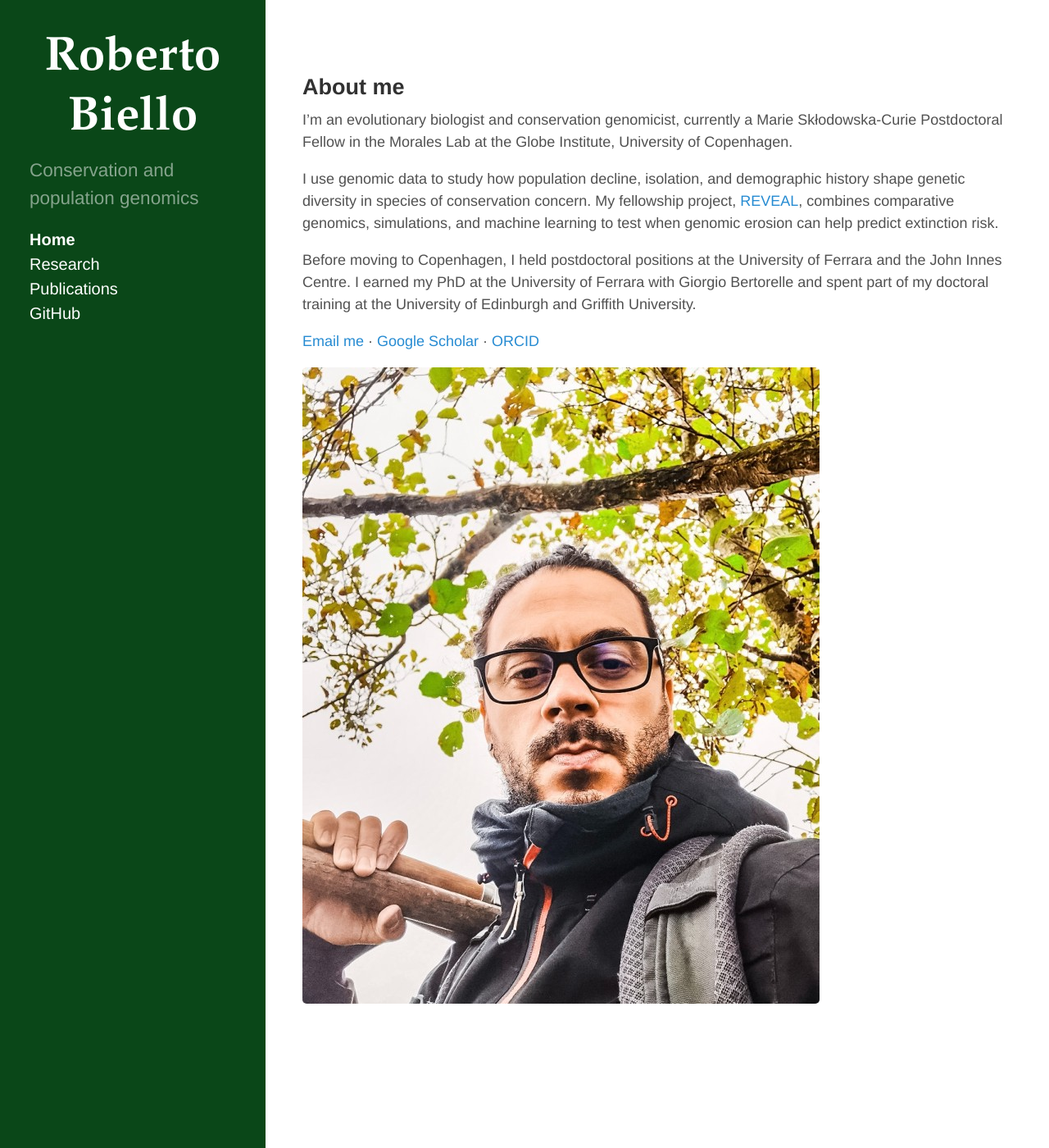
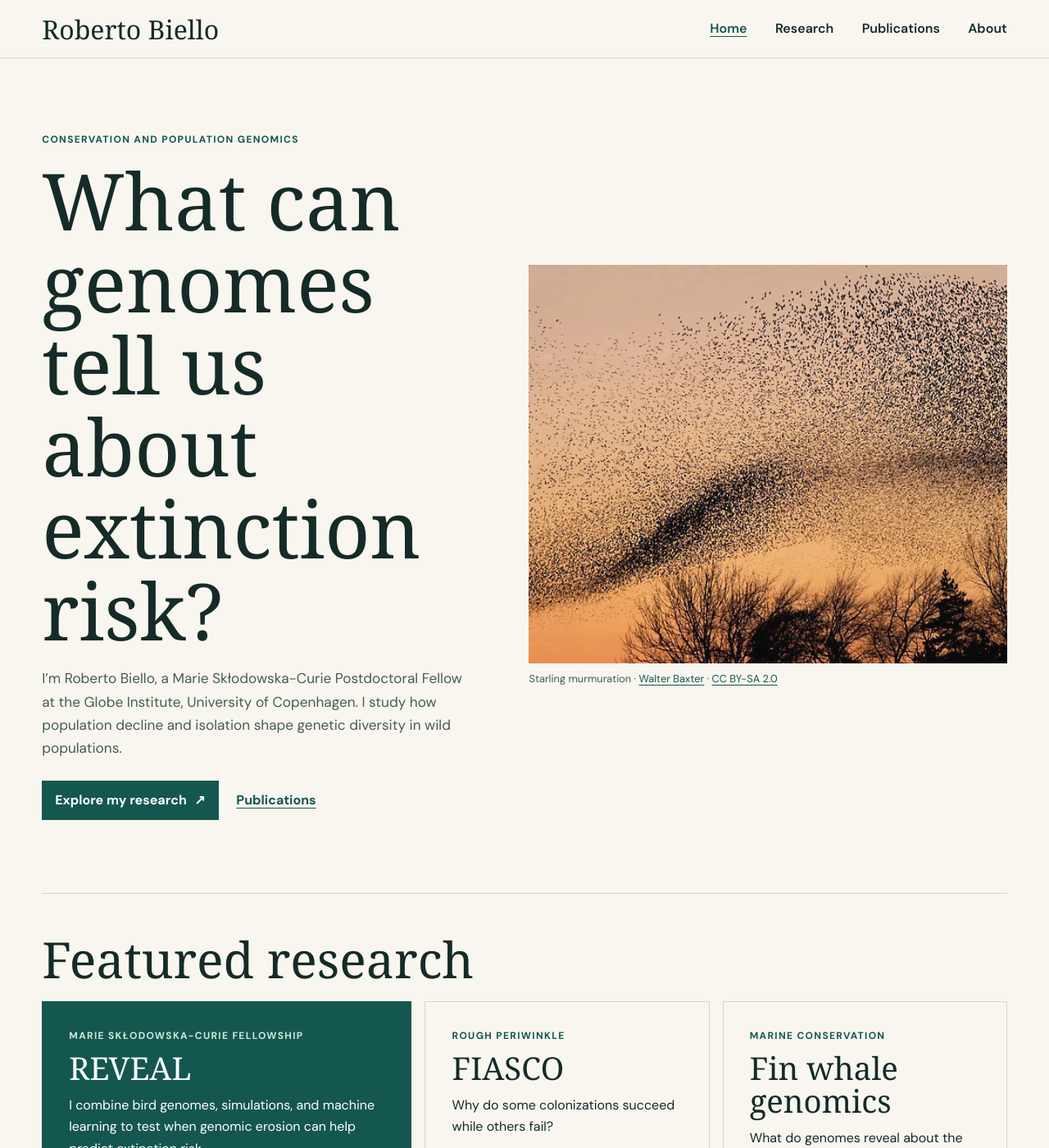
Before and after one commit to rsbiello/rsbiello.github.io, a Jekyll site: the page built from index.md, in a window 1280 px wide and 1400 px high. Shown: the whole window at 82% size. Built offline with Jekyll 4.4.1, drawn with Linux system fonts in a browser that asks for light colours; some web fonts are replaced; some of the changed text lies outside the part shown.

Commit message:
Refresh conservation genomics portfolio layout

```diff
--- a/_includes/head.html
+++ b/_includes/head.html
@@ -14,11 +14,10 @@
     {% endif %}
   </title>
 
-  <!-- CSS -->
-  <link rel="stylesheet" href="/public/css/poole.css">
-  <link rel="stylesheet" href="/public/css/syntax.css">
-  <link rel="stylesheet" href="/public/css/hyde.css">
-  <link rel="stylesheet" href="https://fonts.googleapis.com/css?family=PT+Sans:400,400italic,700|Abril+Fatface">
+  <link rel="stylesheet" href="{{ '/public/css/site.css' | relative_url }}">
+  <link rel="preconnect" href="https://fonts.googleapis.com">
+  <link rel="preconnect" href="https://fonts.gstatic.com" crossorigin>
+  <link rel="stylesheet" href="https://fonts.googleapis.com/css2?family=DM+Sans:wght@400;500;600;700&amp;family=Instrument+Serif:ital@0;1&amp;display=swap">
 
   <!-- Icons -->
   <link rel="apple-touch-icon-precomposed" sizes="144x144" href="/public/apple-touch-icon-144-precomposed.png">
--- /dev/null
+++ b/_includes/header.html
@@ -0,0 +1,11 @@
+<header class="site-header">
+  <div class="shell header-inner">
+    <a class="wordmark" href="{{ '/' | relative_url }}">{{ site.title }}</a>
+    <nav aria-label="Main navigation">
+      <a href="{{ '/' | relative_url }}"{% if page.title == 'Home' %} aria-current="page"{% endif %}>Home</a>
+      <a href="{{ '/research/' | relative_url }}"{% if page.title == 'Research' %} aria-current="page"{% endif %}>Research</a>
+      <a href="{{ '/publications/' | relative_url }}"{% if page.title == 'Publications' %} aria-current="page"{% endif %}>Publications</a>
+      <a href="{{ '/about/' | relative_url }}"{% if page.title == 'About' %} aria-current="page"{% endif %}>About</a>
+    </nav>
+  </div>
+</header>
--- a/_includes/sidebar.html
+++ /dev/null
@@ -1,25 +0,0 @@
-<div class="sidebar">
-  <div class="container">
-    <div class="sidebar-about">
-      <h1>{{ site.title }}</h1>
-      <p class="lead">{{ site.description }}</p>
-    </div>
-
-    <nav aria-label="Main navigation">
-      <ul class="sidebar-nav">
-        <li class="sidebar-nav-item{% if page.title == 'Home' %} active{% endif %}">
-          <a href="{{ '/' | relative_url }}"{% if page.title == 'Home' %} aria-current="page"{% endif %}>Home</a>
-        </li>
-        <li class="sidebar-nav-item{% if page.title == 'Research' %} active{% endif %}">
-          <a href="{{ '/research/' | relative_url }}"{% if page.title == 'Research' %} aria-current="page"{% endif %}>Research</a>
-        </li>
-        <li class="sidebar-nav-item{% if page.title == 'Publications' %} active{% endif %}">
-          <a href="{{ '/publications/' | relative_url }}"{% if page.title == 'Publications' %} aria-current="page"{% endif %}>Publications</a>
-        </li>
-        <li class="sidebar-nav-item">
-          <a href="https://github.com/rsbiello">GitHub</a>
-        </li>
-      </ul>
-    </nav>
-  </div>
-</div>
--- a/_layouts/default.html
+++ b/_layouts/default.html
@@ -1,15 +1,21 @@
 <!DOCTYPE html>
-<html xmlns="http://www.w3.org/1999/xhtml" xml:lang="en" lang="en-us">
-
+<html lang="en">
   {% include head.html %}
-
   <body>
-
-    {% include sidebar.html %}
-
-    <div class="content container">
+    <a class="skip-link" href="#main">Skip to content</a>
+    {% include header.html %}
+    <main id="main" class="shell">
       {{ content }}
-    </div>
-
+    </main>
+    <footer class="site-footer">
+      <div class="shell footer-inner">
+        <span>Roberto Biello · University of Copenhagen</span>
+        <nav aria-label="Profile links">
+          <a href="mailto:r.s.biello@gmail.com">Email</a>
+          <a href="https://github.com/rsbiello">GitHub</a>
+          <a href="https://orcid.org/0000-0002-5916-884X">ORCID</a>
+        </nav>
+      </div>
+    </footer>
   </body>
 </html>
--- a/index.md
+++ b/index.md
@@ -3,14 +3,39 @@ layout: default
 title: Home
 ---
 
-## About me
+<section class="hero" aria-labelledby="home-title">
+  <div class="hero-copy">
+    <p class="eyebrow">Conservation and population genomics</p>
+    <h1 id="home-title">What can genomes tell us about extinction risk?</h1>
+    <p>I’m Roberto Biello, a Marie Skłodowska-Curie Postdoctoral Fellow at the Globe Institute, University of Copenhagen. I study how population decline and isolation shape genetic diversity in wild populations.</p>
+    <div class="hero-links">
+      <a class="button" href="{{ '/research/' | relative_url }}">Explore my research <span aria-hidden="true">↗</span></a>
+      <a href="{{ '/publications/' | relative_url }}">Publications</a>
+    </div>
+  </div>
+  <figure class="hero-image">
+    <img src="{{ '/public/starling-murmuration.webp' | relative_url }}" alt="A flock of starlings forming a murmuration" fetchpriority="high" decoding="async">
+    <figcaption>Starling murmuration · <a href="https://commons.wikimedia.org/wiki/File:Starling_murmuration.jpg">Walter Baxter</a> · <a href="https://creativecommons.org/licenses/by-sa/2.0/">CC BY-SA 2.0</a></figcaption>
+  </figure>
+</section>
 
-I’m an evolutionary biologist and conservation genomicist, currently a Marie Skłodowska-Curie Postdoctoral Fellow in the Morales Lab at the Globe Institute, University of Copenhagen.
-
-I use genomic data to study how population decline, isolation, and demographic history shape genetic diversity in species of conservation concern. My fellowship project, [REVEAL]({{ '/research/#reveal' | relative_url }}), combines comparative genomics, simulations, and machine learning to test when genomic erosion can help predict extinction risk.
-
-Before moving to Copenhagen, I held postdoctoral positions at the University of Ferrara and the John Innes Centre. I earned my PhD at the University of Ferrara with Giorgio Bertorelle and spent part of my doctoral training at the University of Edinburgh and Griffith University.
-
-[Email me](mailto:r.s.biello@gmail.com) · [Google Scholar](https://scholar.google.com/citations?user=yTnUnBEAAAAJ&hl=en) · [ORCID](https://orcid.org/0000-0002-5916-884X)
-
-![Roberto Biello]({{ '/extras/467E625F-D0F8-4841-B600-98931CBEC874.mod.jpg' | relative_url }})
+<section class="featured" aria-labelledby="featured-title">
+  <h2 id="featured-title">Featured research</h2>
+  <div class="project-grid">
+    <article class="project-card project-feature">
+      <p class="eyebrow">Marie Skłodowska-Curie fellowship</p>
+      <h3><a href="{{ '/research/' | relative_url }}#reveal">REVEAL</a></h3>
+      <p>I combine bird genomes, simulations, and machine learning to test when genomic erosion can help predict extinction risk.</p>
+    </article>
+    <article class="project-card">
+      <p class="eyebrow">Rough periwinkle</p>
+      <h3><a href="{{ '/research/' | relative_url }}#fiasco">FIASCO</a></h3>
+      <p>Why do some colonizations succeed while others fail?</p>
+    </article>
+    <article class="project-card">
+      <p class="eyebrow">Marine conservation</p>
+      <h3><a href="{{ '/research/' | relative_url }}#fin-whales">Fin whale genomics</a></h3>
+      <p>What do genomes reveal about the history and connectivity of Mediterranean fin whales?</p>
+    </article>
+  </div>
+</section>
--- /dev/null
+++ b/public/css/site.css
@@ -0,0 +1,78 @@
+:root {
+  color-scheme: light;
+  --paper: #f8f6ef;
+  --ink: #152b28;
+  --muted: #455c56;
+  --accent: #14574f;
+  --line: #cfd8cf;
+  --wash: #e6eee6;
+  --display: "Instrument Serif", Georgia, serif;
+  --body: "DM Sans", system-ui, sans-serif;
+}
+*, *::before, *::after { box-sizing: border-box; }
+body { margin: 0; background: var(--paper); color: var(--ink); font: 1rem/1.65 var(--body); }
+a { color: var(--accent); text-underline-offset: .22em; }
+a:hover { text-decoration-thickness: 2px; }
+:focus-visible { outline: 2px solid currentColor; outline-offset: 4px; }
+img { display: block; max-width: 100%; }
+figure { margin: 0; }
+figcaption { margin-top: .5rem; color: var(--muted); font-size: .8rem; }
+p { margin: 0 0 1em; }
+h1, h2, h3 { margin: 0; font: 400 1em/1.04 var(--display); }
+h1 { font-size: clamp(3.5rem, 8vw, 6rem); }
+h2 { font-size: clamp(2.45rem, 5vw, 3.8rem); }
+h3 { font-size: clamp(1.75rem, 3vw, 2.55rem); }
+.shell { width: min(100% - clamp(2rem, 8vw, 8rem), 82rem); margin-inline: auto; }
+.skip-link { position: absolute; inset: 0 auto auto 1rem; z-index: 1; padding: .5rem; background: var(--paper); transform: translateY(-110%); }
+.skip-link:focus { transform: none; }
+.site-header, .site-footer { border-block-end: 1px solid var(--line); }
+.header-inner, .footer-inner { display: flex; justify-content: space-between; align-items: center; flex-wrap: wrap; gap: .55rem 1.5rem; padding-block: 1.1rem; }
+.wordmark { font: 400 2rem/1.1 var(--display); color: var(--ink); text-decoration: none; }
+nav { display: flex; flex-wrap: wrap; gap: .35rem clamp(.75rem, 3vw, 2.15rem); }
+nav a { color: var(--ink); font-weight: 600; text-decoration: none; }
+nav a:hover, nav a[aria-current="page"] { color: var(--accent); text-decoration: underline; }
+.site-footer { margin-top: clamp(3.5rem, 9vw, 7rem); border-block-start: 1px solid var(--line); border-block-end: 0; color: var(--muted); font-size: .9rem; }
+.hero { display: grid; grid-template-columns: minmax(0, 1fr) minmax(0, 1.1fr); gap: clamp(2rem, 5vw, 5rem); align-items: center; padding-block: clamp(2.75rem, 7vw, 6.5rem); }
+.hero h1 { margin-block: .85rem 1.25rem; }
+.hero-copy > p:not(.eyebrow) { max-width: 47ch; color: var(--muted); font-size: 1.075rem; }
+.eyebrow { margin: 0; color: var(--accent); font-size: .75rem; font-weight: 700; letter-spacing: .11em; text-transform: uppercase; }
+.hero-image img { width: 100%; aspect-ratio: 6 / 5; object-fit: cover; background: var(--wash); }
+.hero-links { display: flex; flex-wrap: wrap; gap: .7rem 1.35rem; align-items: center; margin-top: 1.6rem; font-weight: 700; }
+.button { display: inline-flex; align-items: center; gap: .6rem; background: var(--accent); color: white; padding: .65rem 1rem; text-decoration: none; }
+.button:hover { background: var(--ink); }
+.button:focus-visible { outline-color: var(--accent); }
+.featured { border-top: 1px solid var(--line); padding-top: clamp(1.5rem, 4vw, 3rem); }
+.project-grid { display: grid; grid-template-columns: 1.3fr 1fr 1fr; gap: 1rem; margin-top: 1.25rem; }
+.project-card { padding: clamp(1.1rem, 3vw, 2rem); border: 1px solid var(--line); }
+.project-card h3 { margin-block: .55rem .75rem; }
+.project-card h3 a { color: inherit; text-decoration: none; }
+.project-card h3 a:hover { text-decoration: underline; }
+.project-card p:last-child { margin-bottom: 0; }
+.project-feature { background: var(--accent); color: white; border-color: var(--accent); }
+.project-feature .eyebrow { color: #d2e7dc; }
+.page { padding-top: clamp(2.5rem, 7vw, 5rem); }
+.page-title { margin-bottom: clamp(1.25rem, 4vw, 2.75rem); }
+.page > p { max-width: 75ch; }
+.page > h2 { margin-block: 2.25rem .75rem; }
+.research-project { display: grid; grid-template-columns: minmax(0, 1fr) minmax(0, .62fr); gap: clamp(1.2rem, 6vw, 5rem); align-items: start; padding-block: clamp(1.3rem, 4vw, 2.75rem); border-top: 1px solid var(--line); }
+.research-project h3 { margin-bottom: .5rem; scroll-margin-top: 1rem; }
+.project-topic { color: var(--accent); font-weight: 700; }
+.research-project img { width: 100%; aspect-ratio: 16 / 10; object-fit: contain; background: var(--wash); }
+.publication-year { display: grid; grid-template-columns: minmax(5rem, .17fr) minmax(0, 1fr); gap: 1.5rem; padding-block: 1.55rem; border-top: 1px solid var(--line); }
+.publication-list p { max-width: 100ch; margin-bottom: .85rem; }
+.publication-list p:last-child { margin-bottom: 0; }
+.about-grid { display: grid; grid-template-columns: minmax(0, .7fr) minmax(0, 1fr); gap: clamp(1.5rem, 6vw, 6rem); align-items: start; }
+.about-grid p { max-width: 70ch; }
+.portrait { max-width: 26rem; }
+@media (max-width: 55rem) {
+  .hero { grid-template-columns: 1fr; }
+  .hero h1 { max-width: 15ch; }
+  .hero-image img { aspect-ratio: 16 / 9; }
+  .project-grid { grid-template-columns: repeat(2, minmax(0, 1fr)); }
+  .project-feature { grid-column: 1 / -1; }
+}
+@media (max-width: 37rem) {
+  .project-grid, .research-project, .publication-year, .about-grid { grid-template-columns: 1fr; }
+  .publication-year { gap: .7rem; }
+  .portrait { max-width: 18rem; }
+}
```
Also changed, not shown: about.md (added, +22 -0 lines), publications.md (+30 -5 lines), research.md (+0 -21 lines), public/starling-murmuration.webp (added).
